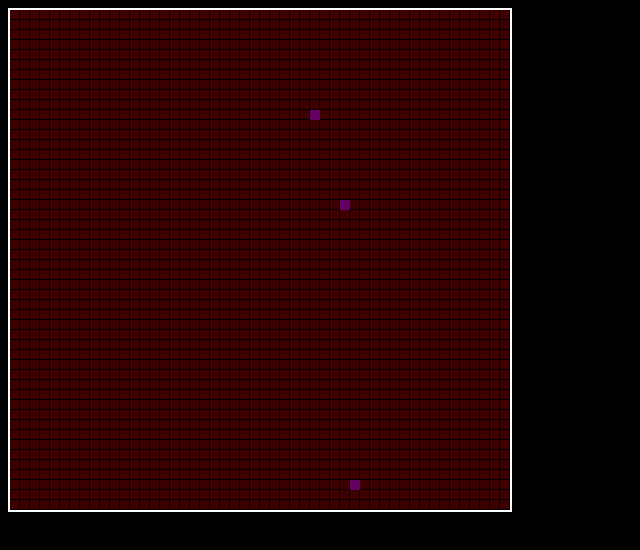
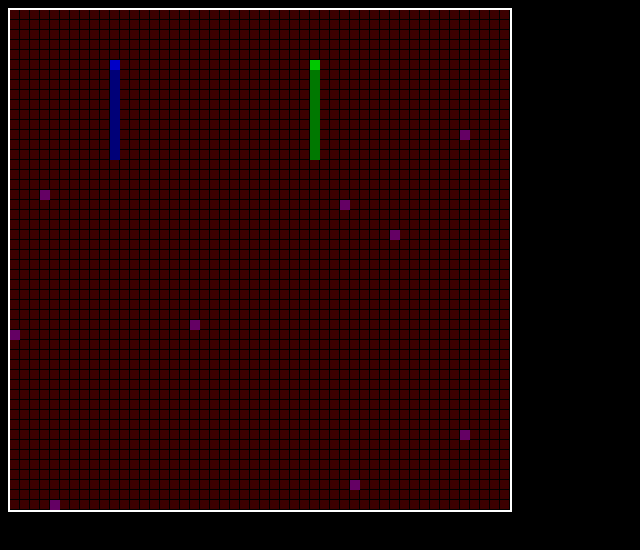
Before and after one commit to AGVtrop/squaron, a website: page src/index.html in a window 1280 px wide. Shown: the whole page, without its empty margins (0-640 px from the left). Drawn offline with Linux system fonts and the light colour scheme.

Commit message:
local multiplayer now should work & added pre game menu

```diff
--- a/src/index.html
+++ b/src/index.html
@@ -27,7 +27,7 @@ body { background: black; color: white; font-family: sans-serif; }
                 }
             }
         }
-        function newPlayer(x, y, velocity, tailLen, controls) {
+        function newPlayer(x, y, velocity, tailLen, controls, colors) {
             const tail = [];
             for (var i = 0; i < tailLen; i++) {
                 tail[i] = {x: x, y: y};
@@ -39,6 +39,7 @@ body { background: black; color: white; font-family: sans-serif; }
                 d: 0,
                 t: tail,
                 c: controls,
+                cc: colors
             };
             return p;
         }
@@ -69,14 +70,26 @@ body { background: black; color: white; font-family: sans-serif; }
                     fruits.splice(i, 1);
                 }
             }
+            for (var i = 0; i < players.length; i++) {
+                var opponent = players[i];
+                if (p != opponent) {
+                    for (var j = 0; j < opponent.t.length; j++) {
+                        if (opponent.t[j].x == p.x && opponent.t[j].y == p.y) {
+                            console.log("GAME OVER");
+                            running = false;
+                            cancelAnimationFrame(window.requestAnimationFrame());
+                        }
+                    }
+                }
+            }
         }
         function drawPlayer(canvas, p, squareSize) {
-            canvas.fillStyle = "rgb(0 120 0)";
+            canvas.fillStyle = p.cc.tail;
 
             for (var i = 0; i < p.t.length; i++) {
                 canvas.fillRect(p.t[i].x * squareSize, p.t[i].y * squareSize, squareSize, squareSize);
             }
-            canvas.fillStyle = "rgb(0 200 0)";
+            canvas.fillStyle = p.cc.head;
             canvas.fillRect(p.x * squareSize, p.y * squareSize, squareSize, squareSize);
         }
         function newFruit(fruits, fieldSideSize) {
@@ -91,8 +104,8 @@ body { background: black; color: white; font-family: sans-serif; }
         const squareFieldSize = canvasSize / squareSize;
         let field = playingFieldInit(squareFieldSize , squareFieldSize);
         let players = [];
-        players.push(newPlayer(10, 10, 0.1, 10, ["ArrowUp", "ArrowRight", "ArrowDown", "ArrowLeft"]));
-        players.push(newPlayer(10, 10, 0.1, 10, ["w", "d", "s", "a"]));
+        players.push(newPlayer(30, 50, 0.1, 10, ["ArrowUp", "ArrowRight", "ArrowDown", "ArrowLeft"], {tail: "rgb(0 120 0)", head: "rgb(0 200 0)"}));
+        players.push(newPlayer(10, 50, 0.1, 10, ["w", "d", "s", "a"], {tail: "rgb(0 0 120)", head: "rgb(0 0 200)"}));
         /*
         for (var i = 0; i < 3; i++) {
             players.push(newPlayer(i*10, 10, 0.1, 10));
@@ -108,7 +121,6 @@ body { background: black; color: white; font-family: sans-serif; }
             for (var i = 0; i < players.length; i++) {
                 var player = players[i];
 
-                console.log("controls ", player.c.length);
                 for (var j = 0; j < player.c.length; j++) {
                     if (event.key == player.c[j]) {
                         player.d = j;
@@ -137,7 +149,6 @@ body { background: black; color: white; font-family: sans-serif; }
                         player.d = 3;
                         break;
                 }
-                console.log(player.d);
             */
             }
         });
@@ -159,6 +170,8 @@ body { background: black; color: white; font-family: sans-serif; }
             }
         }
 
+        let running = true;
+        console.log("runnnig");
         let startTime;
         let time;
         let newFruitTimer = 0;
@@ -178,14 +191,14 @@ body { background: black; color: white; font-family: sans-serif; }
                 }
             }
             newFruitTimer += 1;
-                console.log(newFruitTimer);
-            if (newFruitTimer >= 100) {
+            if (newFruitTimer >= 30) {
                 newFruit(fruits, squareFieldSize);
                 newFruitTimer = 0;
             }
             requestAnimationFrame(main);
         };
 
-        requestAnimationFrame(main);
-
+        if (running == true) {
+            requestAnimationFrame(main);
+        }
     </script>
```
Also changed, not shown: dist/index.html, dist/uri.txt, 1 other file.
